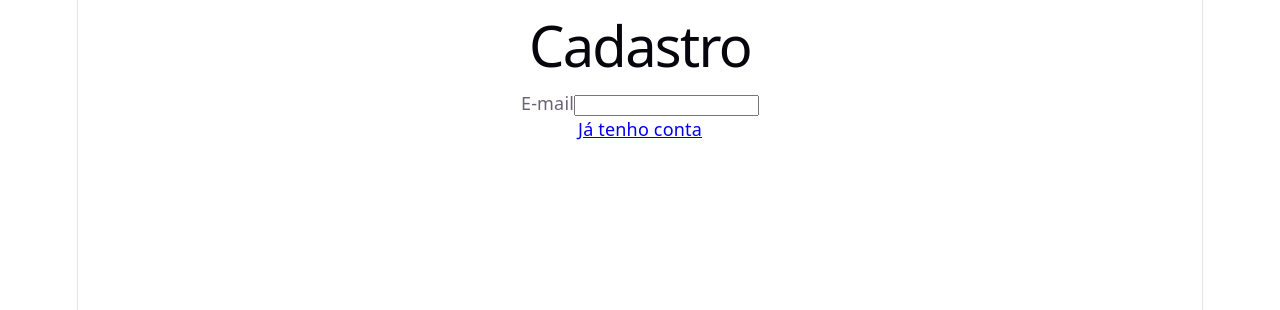
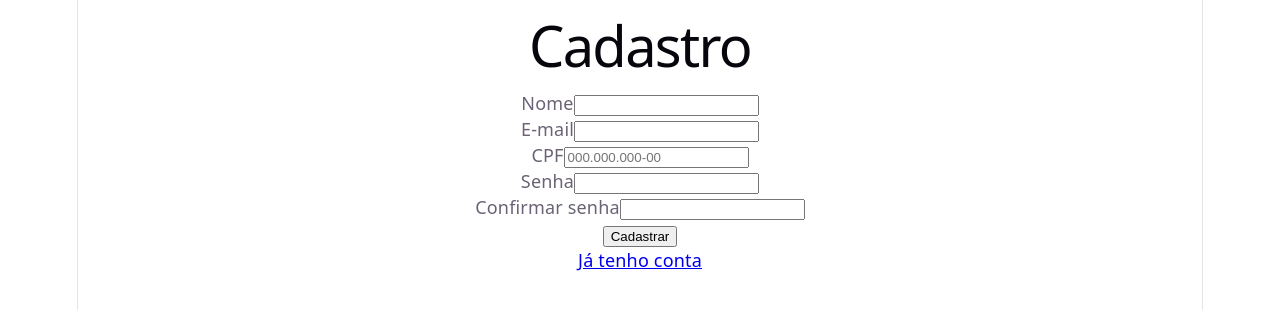
Before and after one commit to aleeexkk/grao-nobre, a React (Vite) app in the folder frontend/: page /cadastro in a window 1280 px wide. Shown: the top 310 px of the page. Built offline with nearby package versions, Linux system fonts and the light colour scheme.

Commit message:
feat: formulário de cadastro com validações

```diff
--- a/frontend/src/pages/Cadastro.tsx
+++ b/frontend/src/pages/Cadastro.tsx
@@ -1,25 +1,100 @@
 import { useState } from "react";
+import type { FormEvent } from "react";
 import { Link } from "react-router-dom";
 import CampoTexto from "../components/CampoTexto";
-import { validarEmail } from "../validadores/validadores";
+import {
+    validarNome,
+    validarEmail,
+    validarCpf,
+    validarSenha,
+    validarConfirmacao,
+} from "../validadores/validadores";
 
 export default function Cadastro() {
-    // useState = a "memória" do componente: guarda o que foi digitado
+    // Um useState pra cada campo: guarda o que foi digitado
+    const [nome, setNome] = useState("");
     const [email, setEmail] = useState("");
+    const [cpf, setCpf] = useState("");
+    const [senha, setSenha] = useState("");
+    const [confirmacao, setConfirmacao] = useState("");
+
+    // Vira true quando a pessoa clica em "Cadastrar" (aí mostramos todos os erros)
+    const [tentouEnviar, setTentouEnviar] = useState(false);
+
+    // Recalcula o erro de cada campo a cada digitação ("" = sem erro)
+    const erros = {
+        nome: validarNome(nome),
+        email: validarEmail(email),
+        cpf: validarCpf(cpf),
+        senha: validarSenha(senha),
+        confirmacao: validarConfirmacao(senha, confirmacao),
+    };
+
+    // Só mostra o erro de um campo se a pessoa já digitou algo nele (ou já tentou enviar)
+    function mostrar(valor: string, erro: string): string {
+        return valor !== "" || tentouEnviar ? erro : "";
+    }
+
+    function aoEnviar(evento: FormEvent<HTMLFormElement>) {
+        evento.preventDefault(); // impede a página de recarregar ao enviar o formulário
+        setTentouEnviar(true);
+
+        // Se algum campo tiver erro, para por aqui
+        const temErro = Object.values(erros).some((erro) => erro !== "");
+        if (temErro) return;
+
+        // Tudo certo. Atenção: nunca coloque a senha no console!
+        console.log("Dados válidos, prontos pra enviar:", { nome, email, cpf });
+    }
 
     return (
         <main>
             <h1>Cadastro</h1>
 
+            {/* noValidate: desliga as mensagens do navegador pra aparecerem as nossas */}
+            <form onSubmit={aoEnviar} noValidate>
+                <CampoTexto
+                    id="nome"
+                    rotulo="Nome"
+                    valor={nome}
+                    aoMudar={setNome}
+                    erro={mostrar(nome, erros.nome)}
+                />
                 <CampoTexto
                     id="email"
                     rotulo="E-mail"
                     tipo="email"
                     valor={email}
                     aoMudar={setEmail}
-                // Só valida depois que a pessoa começou a digitar
-                erro={email ? validarEmail(email) : ""}
+                    erro={mostrar(email, erros.email)}
                 />
+                <CampoTexto
+                    id="cpf"
+                    rotulo="CPF"
+                    placeholder="000.000.000-00"
+                    valor={cpf}
+                    aoMudar={setCpf}
+                    erro={mostrar(cpf, erros.cpf)}
+                />
+                <CampoTexto
+                    id="senha"
+                    rotulo="Senha"
+                    tipo="password"
+                    valor={senha}
+                    aoMudar={setSenha}
+                    erro={mostrar(senha, erros.senha)}
+                />
+                <CampoTexto
+                    id="confirmacao"
+                    rotulo="Confirmar senha"
+                    tipo="password"
+                    valor={confirmacao}
+                    aoMudar={setConfirmacao}
+                    erro={mostrar(confirmacao, erros.confirmacao)}
+                />
+
+                <button type="submit">Cadastrar</button>
+            </form>
 
             <Link to="/login">Já tenho conta</Link>
         </main>
```
Lines whose indentation alone changed are shown as unchanged.
